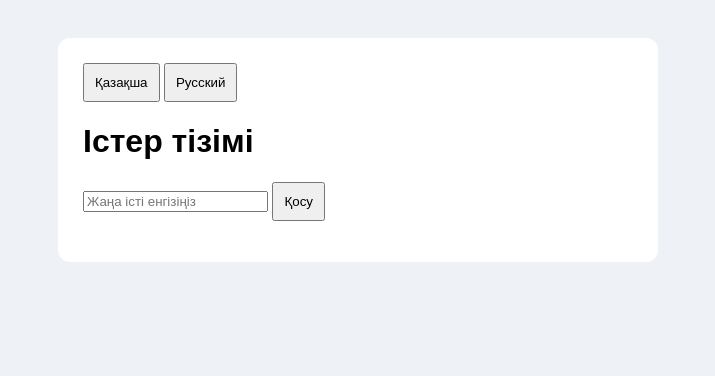
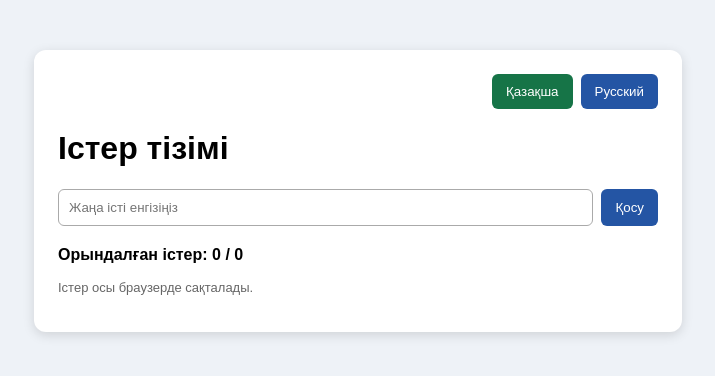
Before and after one commit to tigissinov-max/ister-tizimi-pwa, a plain HTML site: page index.html in a window 1280 px wide. Shown: the whole page, without its empty margins (282-997 px from the left). Drawn offline with Linux system fonts and the light colour scheme.

Commit message:
Add task storage and management

```diff
--- a/index.html
+++ b/index.html
@@ -6,81 +6,282 @@
   <meta name="viewport"
         content="width=device-width, initial-scale=1">
   <title>Істер тізімі</title>
+
   <style>
     body {
       font-family: Arial, sans-serif;
       background: #eef2f7;
-      padding: 30px;
+      margin: 0;
+      padding: 20px;
     }
+
     .panel {
-      max-width: 550px;
-      margin: auto;
+      max-width: 600px;
+      margin: 30px auto;
+      padding: 24px;
       background: white;
-      padding: 25px;
       border-radius: 12px;
+      box-shadow: 0 3px 12px #0002;
     }
+
+    .languages {
+      display: flex;
+      justify-content: flex-end;
+      gap: 8px;
+    }
+
     button {
+      background: #2455a4;
+      color: white;
+      border: none;
+      padding: 10px 14px;
+      border-radius: 6px;
+      cursor: pointer;
+    }
+
+    button.active {
+      background: #167447;
+    }
+
+    .form {
+      display: flex;
+      gap: 8px;
+      margin-top: 20px;
+    }
+
+    #taskInput {
+      flex: 1;
+      min-width: 0;
       padding: 10px;
-      cursor: pointer;
+      border: 1px solid #aaa;
+      border-radius: 6px;
+    }
+
+    ul {
+      list-style: none;
+      padding: 0;
+    }
+
+    li {
+      display: flex;
+      align-items: center;
+      gap: 10px;
+      padding: 12px 0;
+      border-bottom: 1px solid #ddd;
+    }
+
+    li label {
+      flex: 1;
+      overflow-wrap: anywhere;
+    }
+
+    li input {
+      margin-right: 8px;
+    }
+
+    .done {
+      text-decoration: line-through;
+      color: #777;
+    }
+
+    .delete {
+      background: #a63636;
+    }
+
+    #status {
+      margin-top: 20px;
+      font-weight: bold;
+    }
+
+    .info {
+      color: #666;
+      font-size: 13px;
     }
   </style>
 </head>
+
 <body>
-  <div class="panel">
-    <button onclick="changeLanguage('kk')">
-      Қазақша
-    </button>
-    <button onclick="changeLanguage('ru')">
-      Русский
-    </button>
+  <main class="panel">
 
-    <h1 id="title">Істер тізімі</h1>
+    <div class="languages">
+      <button id="kkBtn"
+        onclick="changeLanguage('kk')">
+        Қазақша
+      </button>
 
-    <input id="task" placeholder="Жаңа істі енгізіңіз">
-    <button id="addBtn" onclick="addTask()">Қосу</button>
+      <button id="ruBtn"
+        onclick="changeLanguage('ru')">
+        Русский
+      </button>
+    </div>
 
-    <ul id="list"></ul>
-  </div>
+    <h1 id="title"></h1>
+
+    <form id="taskForm" class="form">
+      <input id="taskInput"
+             required
+             maxlength="200">
+      <button id="addBtn" type="submit"></button>
+    </form>
+
+    <ul id="taskList"></ul>
+
+    <p id="status"></p>
+    <p id="storageInfo" class="info"></p>
+
+  </main>
 
   <script>
-    let language = "kk";
-
     const words = {
       kk: {
         title: "Істер тізімі",
+        placeholder: "Жаңа істі енгізіңіз",
         add: "Қосу",
-        placeholder: "Жаңа істі енгізіңіз"
+        remove: "Жою",
+        completed: "Орындалған істер",
+        storage: "Істер осы браузерде сақталады."
       },
       ru: {
         title: "Список дел",
+        placeholder: "Введите новое дело",
         add: "Добавить",
-        placeholder: "Введите новое дело"
+        remove: "Удалить",
+        completed: "Выполнено дел",
+        storage: "Дела сохраняются в этом браузере."
       }
     };
 
+    const TASKS_KEY = "ister_tizimi_tasks_v1";
+    const LANG_KEY = "ister_tizimi_lang_v1";
+
+    let language = localStorage.getItem(LANG_KEY);
+
+    if (language !== "kk" && language !== "ru") {
+      language = "kk";
+    }
+
+    let tasks = [];
+
+    try {
+      const saved = JSON.parse(
+        localStorage.getItem(TASKS_KEY) || "[]"
+      );
+
+      tasks = Array.isArray(saved) ? saved : [];
+    } catch (error) {
+      tasks = [];
+    }
+
+    function saveTasks() {
+      localStorage.setItem(
+        TASKS_KEY,
+        JSON.stringify(tasks)
+      );
+    }
+
     function changeLanguage(lang) {
       language = lang;
-      document.documentElement.lang = lang;
-      document.getElementById("title").textContent =
-        words[lang].title;
-      document.getElementById("addBtn").textContent =
-        words[lang].add;
-      document.getElementById("task").placeholder =
-        words[lang].placeholder;
+      localStorage.setItem(LANG_KEY, lang);
+      render();
     }
 
-    function addTask() {
-      const input = document.getElementById("task");
-      const value = input.value.trim();
+    function render() {
+      const t = words[language];
 
-      if (value === "") return;
+      document.documentElement.lang = language;
+      document.title = t.title;
 
-      const li = document.createElement("li");
-      li.textContent = value;
-      document.getElementById("list").appendChild(li);
+      document.getElementById("title").textContent =
+        t.title;
 
-      input.value = "";
+      document.getElementById("taskInput").placeholder =
+        t.placeholder;
+
+      document.getElementById("addBtn").textContent =
+        t.add;
+
+      document.getElementById("storageInfo").textContent =
+        t.storage;
+
+      document.getElementById("kkBtn").classList.toggle(
+        "active", language === "kk"
+      );
+
+      document.getElementById("ruBtn").classList.toggle(
+        "active", language === "ru"
+      );
+
+      const list = document.getElementById("taskList");
+      list.replaceChildren();
+
+      tasks.forEach(task => {
+        const li = document.createElement("li");
+        const checkbox = document.createElement("input");
+        const label = document.createElement("label");
+        const remove = document.createElement("button");
+
+        checkbox.type = "checkbox";
+        checkbox.checked = task.done;
+
+        label.textContent = task.text;
+
+        if (task.done) {
+          label.classList.add("done");
+        }
+
+        checkbox.addEventListener("change", () => {
+          task.done = checkbox.checked;
+          saveTasks();
+          render();
+        });
+
+        remove.textContent = t.remove;
+        remove.className = "delete";
+
+        remove.addEventListener("click", () => {
+          tasks = tasks.filter(
+            item => item.id !== task.id
+          );
+
+          saveTasks();
+          render();
+        });
+
+        li.append(checkbox, label, remove);
+        list.appendChild(li);
+      });
+
+      const completed = tasks.filter(
+        task => task.done
+      ).length;
+
+      document.getElementById("status").textContent =
+        `${t.completed}: ${completed} / ${tasks.length}`;
     }
+
+    document.getElementById("taskForm").addEventListener(
+      "submit",
+      event => {
+        event.preventDefault();
+
+        const input = document.getElementById("taskInput");
+        const value = input.value.trim();
+
+        if (!value) return;
+
+        tasks.push({
+          id: crypto.randomUUID(),
+          text: value,
+          done: false
+        });
+
+        saveTasks();
+        input.value = "";
+        render();
+      }
+    );
+
+    render();
   </script>
 </body>
 </html>
```
